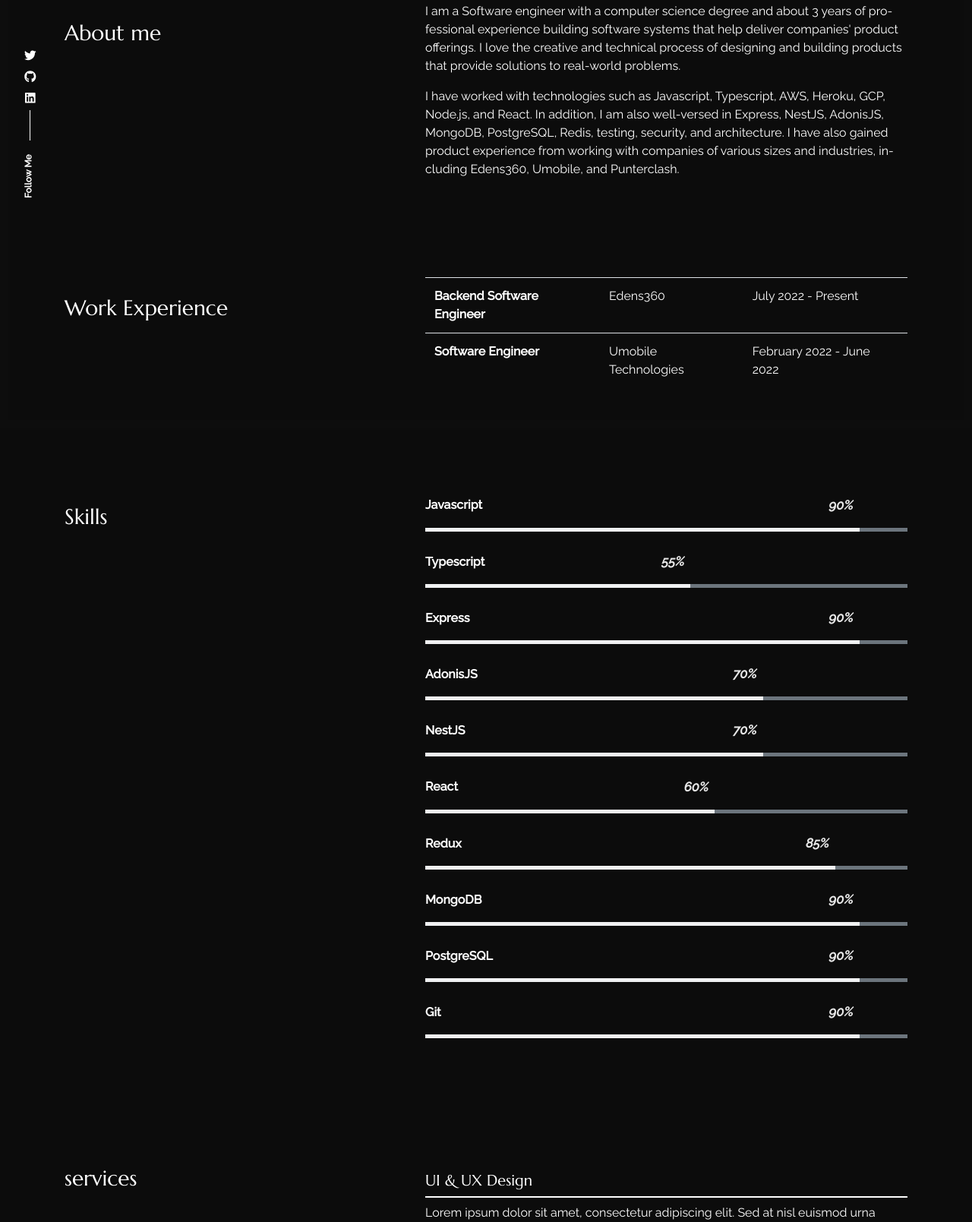
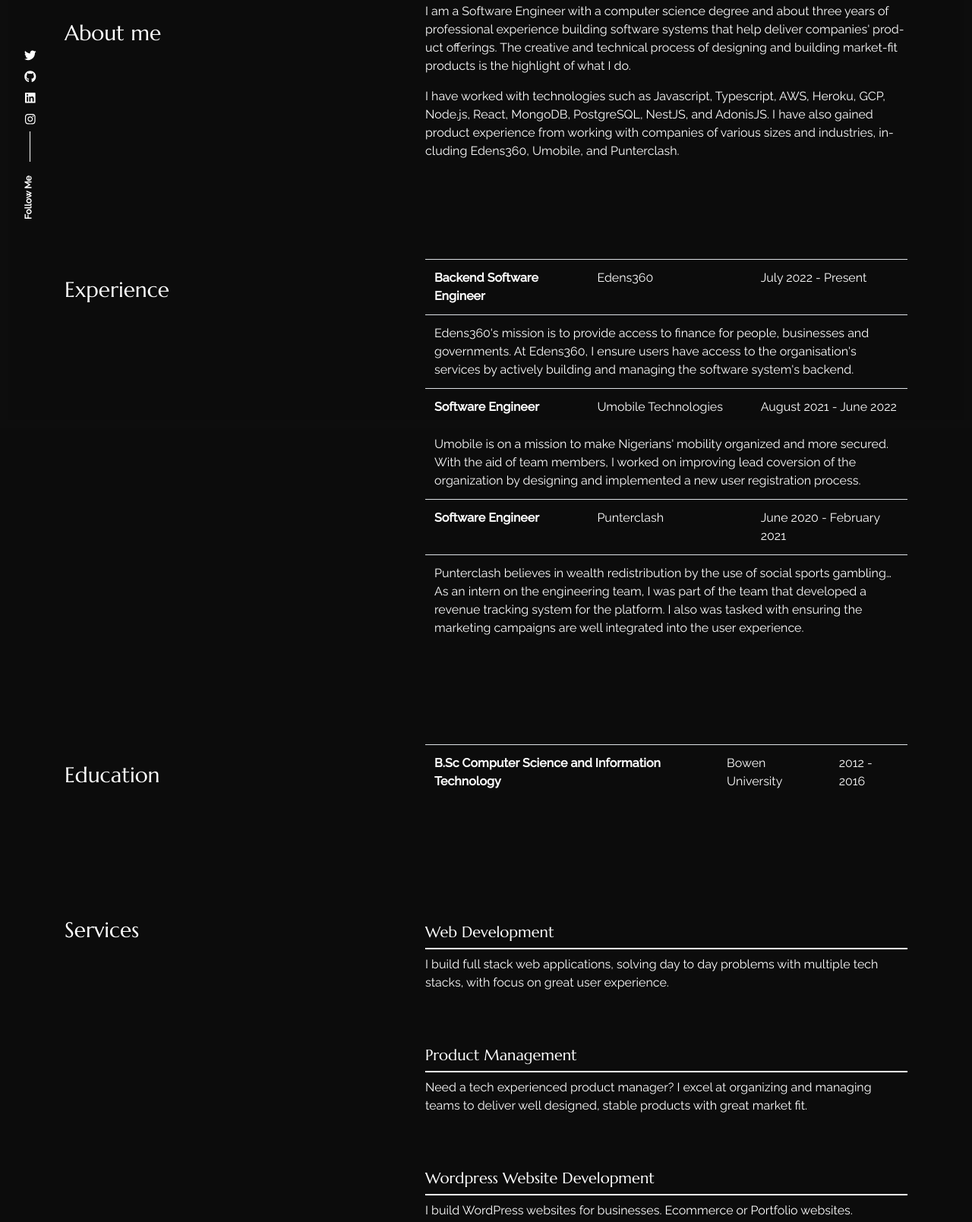
Before and after one commit to Hurntre/Portfolio_website, a React app: page /about in a window 1280 px wide. Shown: the part 237-1846 px from the top of the page at 76% size. Built offline with nearby package versions, Linux system fonts and the light colour scheme; some packages are replaced by stand-ins of ours.

Commit message:
Feat: remove inactive links

```diff
--- a/src/app/routes.js
+++ b/src/app/routes.js
@@ -22,7 +22,7 @@
       <Switch location={location}>
         <Route exact path="/" component={Home} />
         <Route path="/about" component={About} />
-        <Route path="/portfolio" component={Portfolio} />
+        {/* <Route path="/portfolio" component={Portfolio} /> */}
         <Route path="/contact" component={ContactUs} />
         <Route path="*" component={Home} />
       </Switch>
--- a/src/components/socialicons/index.js
+++ b/src/components/socialicons/index.js
@@ -1,6 +1,6 @@
 import React from 'react';
 import './style.css';
-import { FaGithub, FaTwitter, FaLinkedin } from 'react-icons/fa';
+import { FaGithub, FaTwitter, FaLinkedin, FaInstagram } from 'react-icons/fa';
 import { socialprofils } from '../../content_option';
 
 export const Socialicons = (params) => {
@@ -28,6 +28,13 @@
             </a>
           </li>
         )}
+        {socialprofils.instagram && (
+          <li>
+            <a href={socialprofils.instagram} target='_blank' rel='noreferrer'>
+              <FaInstagram />
+            </a>
+          </li>
+        )}
       </ul>
       <p>Follow Me</p>
     </div>
--- a/src/content_option.js
+++ b/src/content_option.js
@@ -15,8 +15,9 @@
     fourth: "I also build wordpress websites.",
   },
   description: `I am a Software engineer with a computer science degree and about 3 years of professional experience building software systems that help deliver companies' product offerings.
-  I love the creative and technical process of designing and building products that provide solutions to real-world problems.
-  I have worked with technologies such as Javascript, Typescript, AWS, Heroku, GCP, Node.js, React, MongoDB, PostgreSQL, NestJS, AdonisJS. I have also gained product experience from working with companies of various sizes and industries, including Edens360, Umobile, and Punterclash. `,
+  The creative and technical process of designing and building market-fit products is the highlight of what I do.
+                I have worked with technologies such as Javascript, Typescript, AWS, Heroku, GCP, Node.js, React, MongoDB, PostgreSQL, NestJS, and AdonisJS.
+                I have also gained product experience from working with companies of various sizes and industries, including Edens360, Umobile, and Punterclash. `,
   your_img_url:
     "https://res.cloudinary.com/dek1uoc1v/image/upload/v1674242412/Personal%20Images/2_hjfip6.jpg",
 };
@@ -24,12 +25,10 @@
 const dataabout = {
   title: "About me",
   aboutme: {
-    paragraph1: `I am a Software engineer with a computer science degree and about 3 years of professional experience building software systems
-                  that help deliver companies' product offerings.
-                  I love the creative and technical process of designing and building products that provide solutions to real-world problems.`,
-    paragraph2: `I have worked with technologies such as Javascript, Typescript, AWS, Heroku, GCP, Node.js, and React.
-                  In addition, I am also well-versed in Express, NestJS, AdonisJS, MongoDB, PostgreSQL, Redis, testing, security, and architecture.
-                  I have also gained product experience from working with companies of various sizes and industries, including Edens360, Umobile, and Punterclash. `,
+    paragraph1: `I am a Software Engineer with a computer science degree and about three years of professional experience building software systems that help deliver companies' product offerings.
+                The creative and technical process of designing and building market-fit products is the highlight of what I do.`,
+    paragraph2: `I have worked with technologies such as Javascript, Typescript, AWS, Heroku, GCP, Node.js, React, MongoDB, PostgreSQL, NestJS, and AdonisJS.
+    I have also gained product experience from working with companies of various sizes and industries, including Edens360, Umobile, and Punterclash.`,
   },
 };
 const worktimeline = [
@@ -37,11 +36,23 @@
     jobTitle: "Backend Software Engineer",
     where: "Edens360",
     date: "July 2022 - Present",
+    description: `Edens360's mission is to provide access to finance for people, businesses and governments.
+    At Edens360, I ensure users have access to the organisation's services by actively building and managing the software system's backend.`
   },
   {
     jobTitle: "Software Engineer",
     where: "Umobile Technologies",
-    date: "February 2022 - June 2022",
+    date: "August 2021 - June 2022",
+    description: `Umobile is on a mission to make Nigerians' mobility organized and more secured. With the aid of team members, I worked on improving
+    lead coversion of the organization by designing and implemented a new user registration process.`
+  },
+  {
+    jobTitle: "Software Engineer",
+    where: "Punterclash",
+    date: "June 2020 - February 2021",
+    description: `Punterclash believes in wealth redistribution by the use of social sports gambling…
+    As an intern on the engineering team, I was part of the team that developed a revenue tracking system
+    for the platform. I also was tasked with ensuring the marketing campaigns are well integrated into the user experience.`
   },
 ];
 
@@ -88,21 +99,29 @@
   },
 ];
 
+const education = [
+  {
+    degree: "B.Sc Computer Science and Information Technology",
+    where: "Bowen University",
+    date: "2012 - 2016",
+  },
+];
+
 const services = [
   {
-    title: "UI & UX Design",
+    title: "Web Development",
     description:
-      "Lorem ipsum dolor sit amet, consectetur adipiscing elit. Sed at nisl euismod urna bibendum sollicitudin.",
+      "I build full stack web applications, solving day to day problems with multiple tech stacks, with focus on great user experience.",
   },
   {
-    title: "Mobile Apps",
+    title: "Product Management",
     description:
-      "Lorem ipsum dolor sit amet, consectetur adipiscing elit. Sed at nisl euismod urna bibendum sollicitudin.",
+      "Need a tech experienced product manager? I excel at organizing and managing teams to deliver well designed, stable products with great market fit.",
   },
   {
-    title: "Wordpress Design",
+    title: "Wordpress Website Development",
     description:
-      "Lorem ipsum dolor sit amet, consectetur adipiscing elit. Sed at nisl euismod urna bibendum sollicitudin.",
+      "I build WordPress websites for businesses. Ecommerce or Portfolio websites.",
   },
 ];
 
@@ -183,10 +202,10 @@
 ];
 
 const contactConfig = {
-  YOUR_EMAIL: "adefolajuariyo@gmaol.com",
+  YOUR_EMAIL: "adefolajuariyo@gmail.com",
   YOUR_FONE: "(234)814-015-9932",
   description:
-    "Lorem ipsum dolor sit amet, consectetur adipiscing elit. Morbi vehicula eu nunc et sollicitudin. Cras pulvinar, nisi at imperdiet pharetra. ",
+    "Do you have any idea that you would like to bring to live? Let's talk.",
   // creat an emailjs.com account
   // check out this tutorial https://www.emailjs.com/docs/examples/reactjs/
   YOUR_SERVICE_ID: "service_id",
@@ -201,6 +220,7 @@
   twitter: "https://twitter.com/hurntre",
   youtube: "https://youtube.com/hurntre",
   twitch: "https://twitch.com",
+  instagram: "https://www.instagram.com/hurntre/"
 };
 export {
   meta,
@@ -208,6 +228,7 @@
   dataportfolio,
   worktimeline,
   skills,
+  education,
   services,
   introdata,
   contactConfig,
--- a/src/header/index.js
+++ b/src/header/index.js
@@ -38,12 +38,12 @@
                       Home
                     </Link>
                   </li>
-                  <li className='menu_item'>
+                  {/* <li className='menu_item'>
                     <Link onClick={handleToggle} to='/portfolio' className='my-3'>
                       {' '}
                       Portfolio
                     </Link>
-                  </li>
+                  </li> */}
                   <li className='menu_item'>
                     <Link onClick={handleToggle} to='/about' className='my-3'>
                       About
@@ -70,6 +70,9 @@
               <a href={socialprofils.twitter} target='_blank' rel='noreferrer'>
                 Twitter
               </a>
+              <a href={socialprofils.instagram} target='_blank' rel='noreferrer'>
+                Instagram
+              </a>
             </div>
             <p className='copyright m-0'>copyright __ {logotext}</p>
           </div>
--- a/src/pages/about/index.js
+++ b/src/pages/about/index.js
@@ -2,7 +2,7 @@
 import './style.css';
 import { Helmet, HelmetProvider } from 'react-helmet-async';
 import { Container, Row, Col } from 'react-bootstrap';
-import { dataabout, meta, worktimeline, skills, services } from '../../content_option';
+import { dataabout, meta, worktimeline, skills, services, education } from '../../content_option';
 
 export const About = () => {
   return (
@@ -34,17 +34,40 @@
             </div>
           </Col>
         </Row>
-        <Row className=' sec_sp'>
+        <Row className='sec_sp'>
           <Col lg='5'>
-            <h3 className='color_sec py-4'>Work Experience</h3>
+            <h3 className='color_sec py-4'>Experience</h3>
           </Col>
           <Col lg='7'>
             <table className='table caption-top'>
               <tbody>
                 {worktimeline.map((data, i) => {
                   return (
+                    <><tr key={i}>
+                      <th scope='row'>{data.jobTitle}</th>
+                      <td>{data.where}</td>
+                      <td>{data.date}</td>
+                    </tr>
+                    <tr key={`${i}description`}>
+                    <td colSpan={3}>{data.description}</td>
+                    </tr></>
+                  );
+                })}
+              </tbody>
+            </table>
+          </Col>
+        </Row>
+        <Row className='sec_sp'>
+          <Col lg='5'>
+            <h3 className='color_sec py-4'>Education</h3>
+          </Col>
+          <Col lg='7'>
+            <table className='table caption-top'>
+              <tbody>
+                {education.map((data, i) => {
+                  return (
                     <tr key={i}>
-                      <th scope='row'>{data.jobTitle}</th>
+                      <th scope='row'>{data.degree}</th>
                       <td>{data.where}</td>
                       <td>{data.date}</td>
                     </tr>
@@ -54,7 +77,7 @@
             </table>
           </Col>
         </Row>
-        <Row className='sec_sp'>
+        {/* <Row className='sec_sp'>
           <Col lg='5'>
             <h3 className='color_sec py-4'>Skills</h3>
           </Col>
@@ -77,10 +100,10 @@
               );
             })}
           </Col>
-        </Row>
+        </Row> */}
         <Row className='sec_sp'>
           <Col lang='5'>
-            <h3 className='color_sec py-4'>services</h3>
+            <h3 className='color_sec py-4'>Services</h3>
           </Col>
           <Col lg='7'>
             {services.map((data, i) => {
--- a/src/pages/home/index.js
+++ b/src/pages/home/index.js
@@ -38,7 +38,7 @@
                     }}
                   />
                 </h1>
-                <p className='mb-1x'>{introdata.description}</p>
+                <p className='mb-1x' id='description'>{introdata.description}</p>
                 <div className='intro_btn-action pb-5'>
                   <Link to='/portfolio' className='text_2'>
                     <div id='button_p' className='ac_btn btn '>
--- a/src/pages/home/style.css
+++ b/src/pages/home/style.css
@@ -232,3 +232,7 @@
 .intro_sec .h_bg-image {
     filter: saturate(0.5);
 }
+
+#description {
+    font-size: 14.5px;
+}
```
